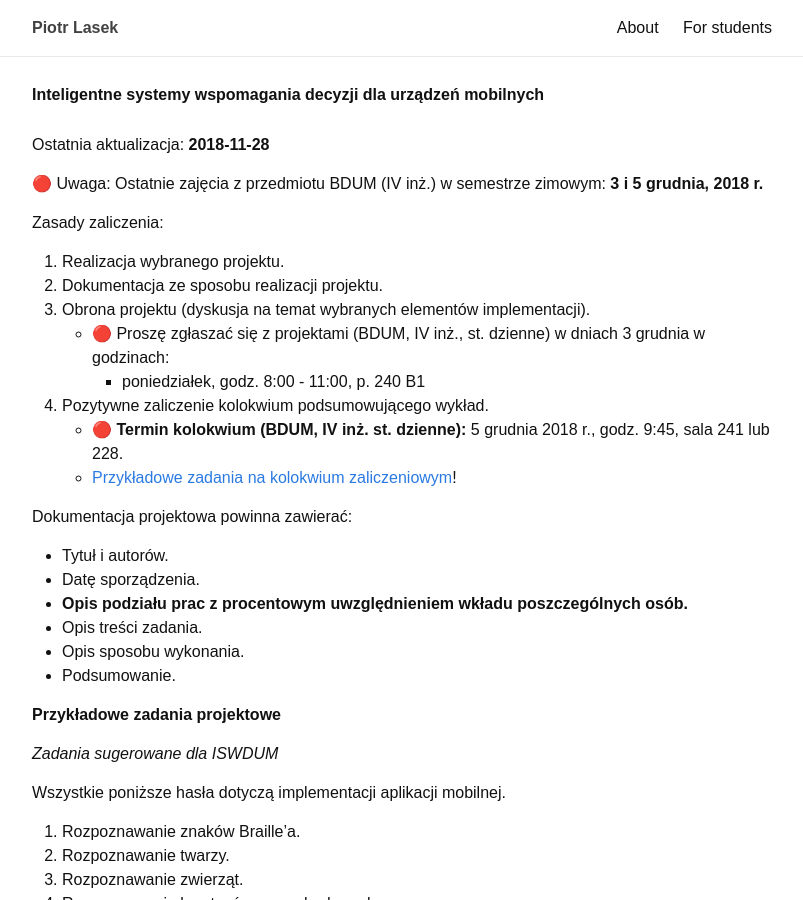
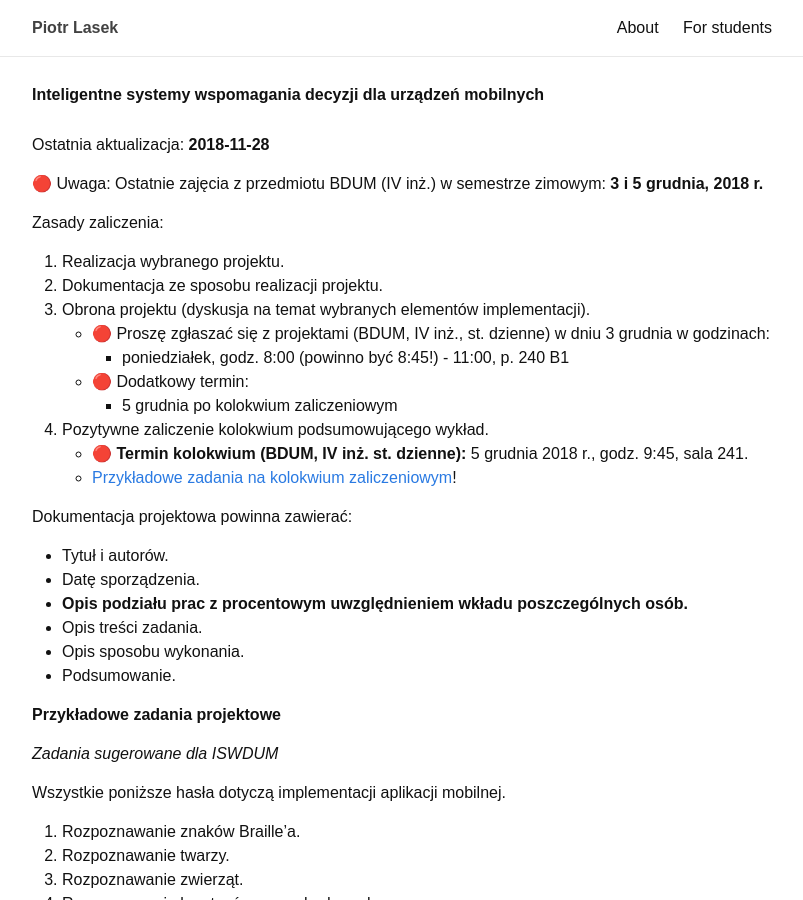
Before and after one commit to piotrlasek/piotrlasek.github.io, a Jekyll site: the page built from for-students/um.md, in a window 1280 px wide and 900 px high. Shown: the whole window, without its empty margins (238-1041 px from the left). Built offline with Jekyll 4.4.1, drawn with Linux system fonts in a browser that asks for light colours.

Commit message:
Update um.md

```diff
--- a/for-students/um.md
+++ b/for-students/um.md
@@ -22,14 +22,15 @@ Zasady zaliczenia:
 
 1. Realizacja wybranego projektu.
 2. Dokumentacja ze sposobu realizacji projektu.
-3. Obrona projektu (dyskusja na temat wybranych elementów
-    implementacji).
+3. Obrona projektu (dyskusja na temat wybranych elementów implementacji).
     <!-- * &#x1F534; ~~UWAGA: Termin oddania projektów: ??? ~~ -->
-    * &#x1F534; Proszę zgłaszać się z projektami (BDUM, IV inż., st. dzienne) w dniach 3 grudnia w godzinach:<br>
-       - poniedziałek, godz. 8:00 - 11:00, p. 240 B1
+    * &#x1F534; Proszę zgłaszać się z projektami (BDUM, IV inż., st. dzienne) w dniu 3 grudnia w godzinach:<br>
+       - poniedziałek, godz. 8:00 (powinno być 8:45!) - 11:00, p. 240 B1
+    * &#x1F534; Dodatkowy termin:
+       - 5 grudnia po kolokwium zaliczeniowym
 
 4. Pozytywne zaliczenie kolokwium podsumowującego wykład.
-    * &#x1F534; **Termin kolokwium (BDUM, IV inż. st. dzienne):** 5 grudnia 2018 r., godz. 9:45, sala 241 lub 228.
+    * &#x1F534; **Termin kolokwium (BDUM, IV inż. st. dzienne):** 5 grudnia 2018 r., godz. 9:45, sala 241.
     * [Przykładowe zadania na kolokwium zaliczeniowym](iswddum-test.html.pdf)!
 
 Dokumentacja projektowa powinna zawierać:
```
